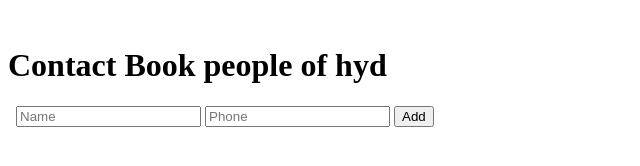
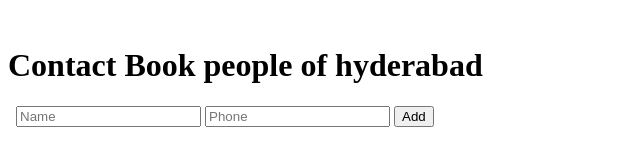
Before and after one commit to Premchand-96/contact-app-docker, a plain HTML site: page frontend/index.html in a window 1280 px wide. Shown: the whole page, without its empty margins (0-640 px from the left). Drawn offline with Linux system fonts and the light colour scheme; no server answers.

Commit message:
Update index.html

```diff
--- a/frontend/index.html
+++ b/frontend/index.html
@@ -7,7 +7,7 @@
 
 
 
-<h1>Contact Book people of hyd</h1>
+<h1>Contact Book people of hyderabad</h1>
 
 
 
```
